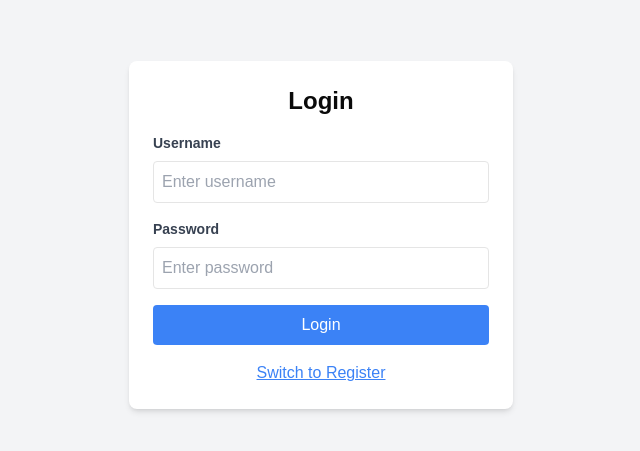
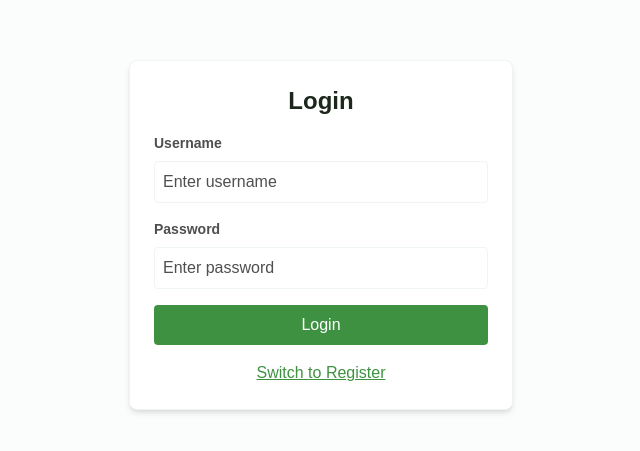
Before and after one commit to tonmoy-cpu/to-do-beta, a Next.js app: page /login in a window 1280 px wide. Shown: the part 165-616 px from the top of the page, without its empty margins (319-959 px from the left). Built offline with nearby package versions, Linux system fonts and the light colour scheme.

Commit message:
main commit 123

```diff
--- a/components/Login.tsx
+++ b/components/Login.tsx
@@ -20,7 +20,7 @@ const Login = () => {
   const users = useSelector((state: RootState) => state.auth.users || []);
   const dispatch = useDispatch();
   const router = useRouter();
-  const [hasRedirected, setHasRedirected] = useState(false); // Prevent multiple redirects
+  const [hasRedirected, setHasRedirected] = useState(false);
 
   useEffect(() => {
     console.log("Login component - Current user state:", user);
@@ -87,25 +87,30 @@ const Login = () => {
     if (user && !hasRedirected) {
       console.log("User logged in, redirecting to home...");
       router.push("/");
-      setHasRedirected(true); // Prevent further redirects
+      setHasRedirected(true);
     }
   }, [user, router, hasRedirected]);
 
   if (user && hasRedirected) {
-    return <div>Redirecting to home...</div>;
+    return <div className="text-[#1b281b] dark:text-white">Redirecting to home...</div>;
   }
 
   return (
-    <div className="flex items-center justify-center min-h-screen bg-gray-100">
-      <div className="bg-white p-6 rounded-lg shadow-md w-96">
-        <h2 className="text-2xl font-bold mb-4 text-center">
+    <div className="flex items-center justify-center min-h-screen bg-[#fbfdfc] dark:bg-[#1e1e1e] text-[#1b281b] dark:text-white">
+      <div className="bg-white dark:bg-[#232323] p-6 rounded-lg shadow-md w-96 border border-[#eef6ef] dark:border-[#2c2c2c]">
+        <h2 className="text-2xl font-bold mb-4 text-center text-[#1b281b] dark:text-white">
           {isRegisterMode ? "Register" : "Login"}
         </h2>
-        {error && <p className="text-red-500 text-center mb-4">{error}</p>}
-        <form onSubmit={isRegisterMode ? handleRegister : handleLogin} className="space-y-4">
+        {error && (
+          <p className="text-red-500 dark:text-[#ff6b6b] text-center mb-4">{error}</p>
+        )}
+        <form
+          onSubmit={isRegisterMode ? handleRegister : handleLogin}
+          className="space-y-4"
+        >
           <div className="mb-4">
             <label
-              className="block text-gray-700 text-sm font-bold mb-2"
+              className="block text-[#4f4f4f] dark:text-[#bdbdbd] text-sm font-bold mb-2"
               htmlFor="username"
             >
               Username
@@ -115,13 +120,13 @@ const Login = () => {
               id="username"
               value={username}
               onChange={(e) => setUsername(e.target.value)}
-              className="w-full p-2 border rounded"
+              className="w-full p-2 border border-[#eef6ef] dark:border-[#2c2c2c] rounded bg-white dark:bg-[#2c2c2c] text-[#1b281b] dark:text-white placeholder-[#4f4f4f] dark:placeholder-[#bdbdbd] focus:outline-none focus:ring-1 focus:ring-[#3f9142]"
               placeholder="Enter username"
             />
           </div>
           <div className="mb-4">
             <label
-              className="block text-gray-700 text-sm font-bold mb-2"
+              className="block text-[#4f4f4f] dark:text-[#bdbdbd] text-sm font-bold mb-2"
               htmlFor="password"
             >
               Password
@@ -131,7 +136,7 @@ const Login = () => {
               id="password"
               value={password}
               onChange={(e) => setPassword(e.target.value)}
-              className="w-full p-2 border rounded"
+              className="w-full p-2 border border-[#eef6ef] dark:border-[#2c2c2c] rounded bg-white dark:bg-[#2c2c2c] text-[#1b281b] dark:text-white placeholder-[#4f4f4f] dark:placeholder-[#bdbdbd] focus:outline-none focus:ring-1 focus:ring-[#3f9142]"
               placeholder="Enter password"
             />
           </div>
@@ -139,7 +144,7 @@ const Login = () => {
             <>
               <div className="mb-4">
                 <label
-                  className="block text-gray-700 text-sm font-bold mb-2"
+                  className="block text-[#4f4f4f] dark:text-[#bdbdbd] text-sm font-bold mb-2"
                   htmlFor="confirmPassword"
                 >
                   Confirm Password
@@ -149,13 +154,13 @@ const Login = () => {
                   id="confirmPassword"
                   value={confirmPassword}
                   onChange={(e) => setConfirmPassword(e.target.value)}
-                  className="w-full p-2 border rounded"
+                  className="w-full p-2 border border-[#eef6ef] dark:border-[#2c2c2c] rounded bg-white dark:bg-[#2c2c2c] text-[#1b281b] dark:text-white placeholder-[#4f4f4f] dark:placeholder-[#bdbdbd] focus:outline-none focus:ring-1 focus:ring-[#3f9142]"
                   placeholder="Confirm password"
                 />
               </div>
               <div className="mb-4">
                 <label
-                  className="block text-gray-700 text-sm font-bold mb-2"
+                  className="block text-[#4f4f4f] dark:text-[#bdbdbd] text-sm font-bold mb-2"
                   htmlFor="avatar"
                 >
                   Select Avatar
@@ -164,7 +169,7 @@ const Login = () => {
                   id="avatar"
                   value={avatar}
                   onChange={(e) => setAvatar(e.target.value)}
-                  className="w-full p-2 border rounded"
+                  className="w-full p-2 border border-[#eef6ef] dark:border-[#2c2c2c] rounded bg-white dark:bg-[#2c2c2c] text-[#1b281b] dark:text-white focus:outline-none focus:ring-1 focus:ring-[#3f9142]"
                 >
                   {avatarOptions.map((option) => (
                     <option key={option.id} value={option.id}>
@@ -180,7 +185,7 @@ const Login = () => {
                       )}`}
                       alt="Preview Avatar"
                     />
-                    <AvatarFallback className="bg-gray-200 text-gray-700">
+                    <AvatarFallback className="bg-[#eef6ef] dark:bg-[#2c2c2c] text-[#3f9142] dark:text-[#98e19b]">
                       {username[0]?.toUpperCase() || "U"}
                     </AvatarFallback>
                   </Avatar>
@@ -190,14 +195,14 @@ const Login = () => {
           )}
           <button
             type="submit"
-            className="w-full bg-blue-500 text-white p-2 rounded hover:bg-blue-600"
+            className="w-full bg-[#3f9142] text-white p-2 rounded hover:bg-[#357937] focus:outline-none focus:ring-1 focus:ring-[#3f9142]"
           >
             {isRegisterMode ? "Register" : "Login"}
           </button>
         </form>
         <button
           onClick={() => setIsRegisterMode(!isRegisterMode)}
-          className="w-full text-blue-500 underline mt-4"
+          className="w-full text-[#3f9142] dark:text-[#98e19b] underline mt-4 hover:text-[#357937] dark:hover:text-[#7cc47f]"
         >
           {isRegisterMode ? "Switch to Login" : "Switch to Register"}
         </button>
```
